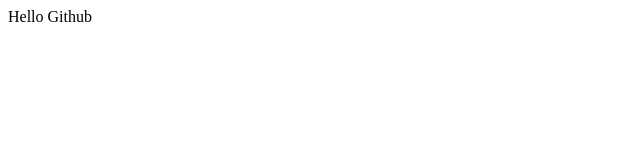
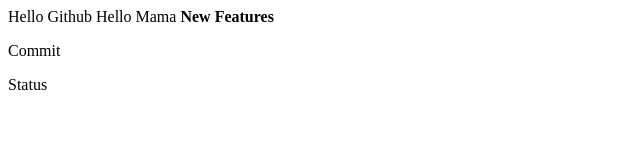
Before and after one commit to Jink1234/HTMLProjects, a plain HTML site: page Github/git.html in a window 1280 px wide. Shown: the whole page, without its empty margins (0-640 px from the left). Drawn offline with Linux system fonts and the light colour scheme.

Commit message:
second commit

```diff
--- a/Github/git.html
+++ b/Github/git.html
@@ -7,6 +7,10 @@
 </head>
 <body>
     Hello Github
+    Hello Mama
+    <strong>New Features</strong>
+    <p>Commit</p>
+    <p>Status</p>
 
 </body>
 </html>
```
